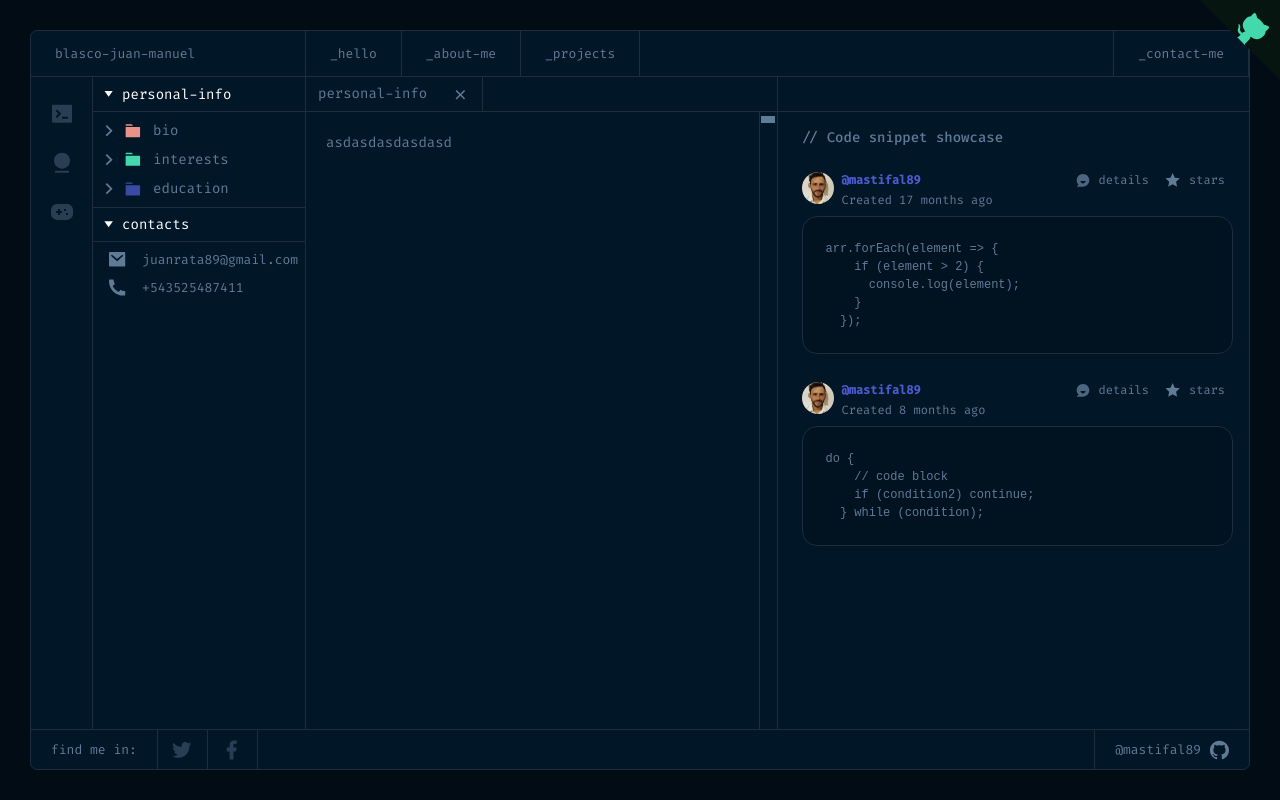
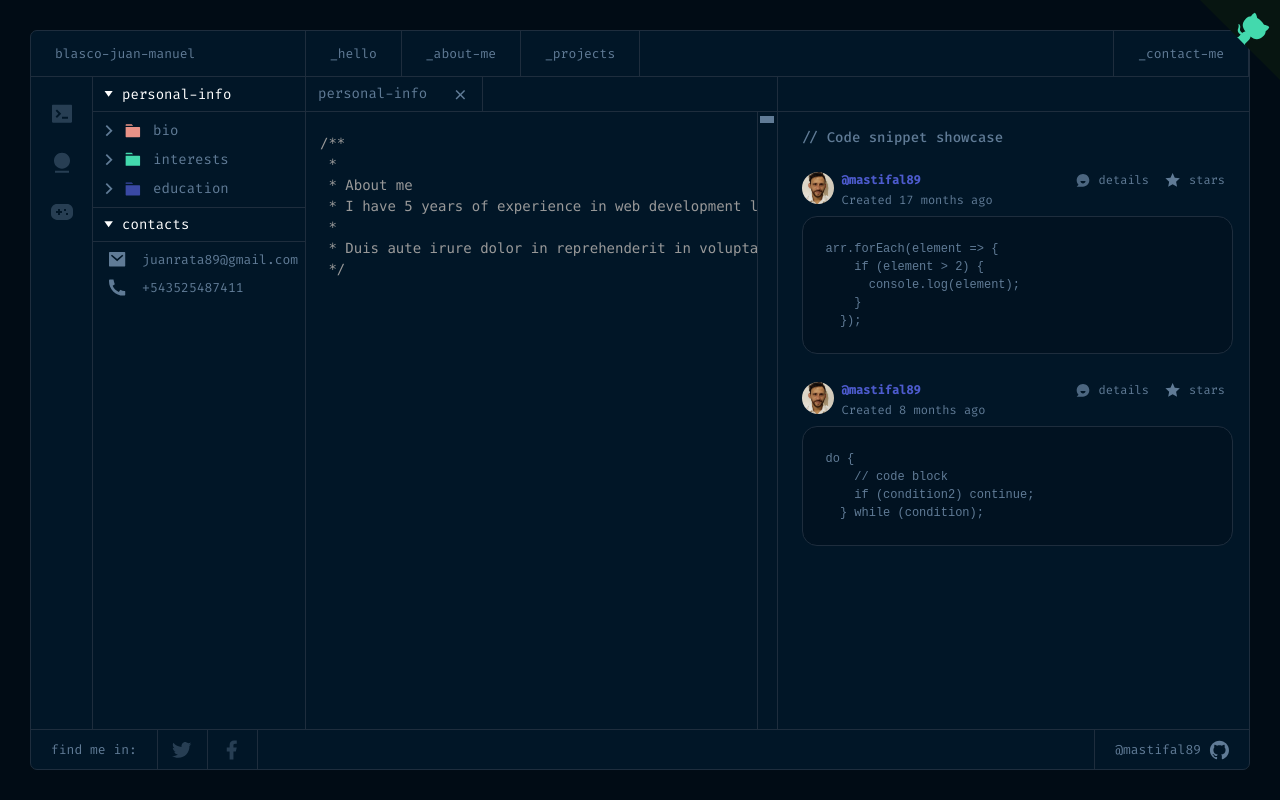
Before and after one commit to mastifal89/projects-gallery, a Next.js app: page /about-me in a window 1280 px wide. Built offline with nearby package versions, Linux system fonts and the light colour scheme.

Commit message:
Added writer hook

```diff
--- a/package.json
+++ b/package.json
@@ -11,11 +11,13 @@
   "dependencies": {
     "axios": "^1.7.2",
     "next": "14.2.2",
+    "prismjs": "^1.29.0",
     "react": "^18",
     "react-dom": "^18"
   },
   "devDependencies": {
     "@types/node": "^20",
+    "@types/prismjs": "^1.26.4",
     "@types/react": "^18",
     "@types/react-dom": "^18",
     "eslint": "^8",
--- a/src/app/(dashboard)/about-me/page.tsx
+++ b/src/app/(dashboard)/about-me/page.tsx
@@ -1,15 +1,20 @@
 "use client";
 import React, { useEffect, useState } from "react";
-import {
-  generateRandomCodeSnippet,
-  getRandomElement,
-} from "../../utils/codeSnippetGenerator";
+import { generateRandomCodeSnippet } from "../../utils/codeSnippetGenerator";
 import styles from "./styles.module.css";
+import Prism from "prismjs";
+import "prismjs/themes/prism-tomorrow.css";
 
 const personalInfo = [
   {
     title: "bio",
-    content: "asdasdasdasdasd",
+    content: `/**
+ *
+ * About me
+ * I have 5 years of experience in web development lorem ipsum dolor sit amet, consectetur adipiscing elit, sed do eiusmod tempor incididunt ut labore et dolore magna aliqua. Ut enim ad minim veniam, quis nostrud exercitation ullamco laboris nisi ut aliquip ex ea commodo consequat.
+ *
+ * Duis aute irure dolor in reprehenderit in voluptate velit esse cillum dolore eu fugiat nulla pariatur. Excepteur sint occaecat officia deserunt mollit anim id est laborum.
+ */`,
     icon: "/icons/folder1.svg",
   },
   {
@@ -48,9 +53,15 @@ export default function AboutMe() {
     setCodeSnippet(snippets);
   }, []);
 
+  useEffect(() => {
+    Prism.highlightAll(); // Highlight the code snippets whenever they change
+  }, [section]);
+
   const handleSectionClick = (section: number) => {
     setSection(section);
   };
+
+  console.log(personalInfo[section]);
 
   return (
     <main className={styles.main}>
@@ -113,9 +124,13 @@ export default function AboutMe() {
             </div>
           </div>
           <div className={styles.bodyTextContainer}>
-            <div className={styles.bodyText}>
-              <div className={styles.text}>asdasdasdasdasd</div>
-            </div>
+            {
+              <pre className={styles.bodyText}>
+                  <code className="language-javascript">
+                    <span className={styles.textContent}>{personalInfo[section].content}</span>
+                  </code>
+              </pre>
+            }
             <div className={styles.scrollBar}>
               <div className={styles.scroll}></div>
             </div>
--- a/src/app/(dashboard)/about-me/styles.module.css
+++ b/src/app/(dashboard)/about-me/styles.module.css
@@ -188,7 +188,7 @@
 .bodyTextContainer {
   display: flex;
   font-size: 14px;
-  overflow: hidden;
+  overflow: hidden !important;
   width: 100%;
   height: 100%;
 }
@@ -196,12 +196,15 @@
 .bodyText {
   margin-bottom: 1.25rem;
   margin-top: 1.25rem;
-  overflow: hidden;
+  overflow: hidden !important;
   width: 100%;
   height: 100%;
   margin-right: 1.25rem;
   margin-left: 1.25rem;
+  background: inherit !important;
+  overflow-wrap: break-word !important;
 }
+
 
 .text {
   display: flex;
```
Also changed, not shown: src/app/(dashboard)/page.tsx (+8 -2 lines), src/app/utils/useTextWriting.js (added, +25 -0 lines), 1 other file (tests, documents, lock files or other folders).
